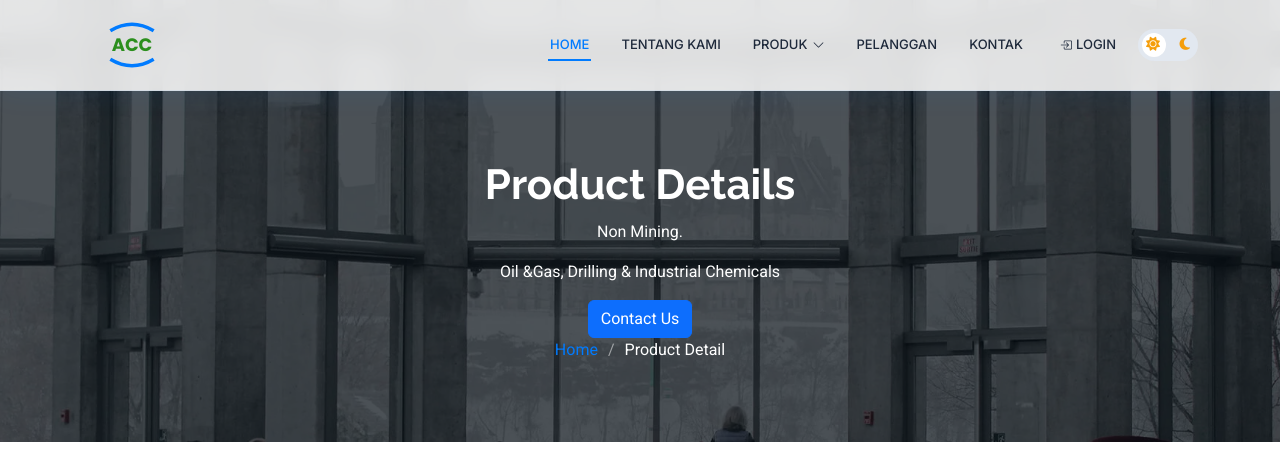
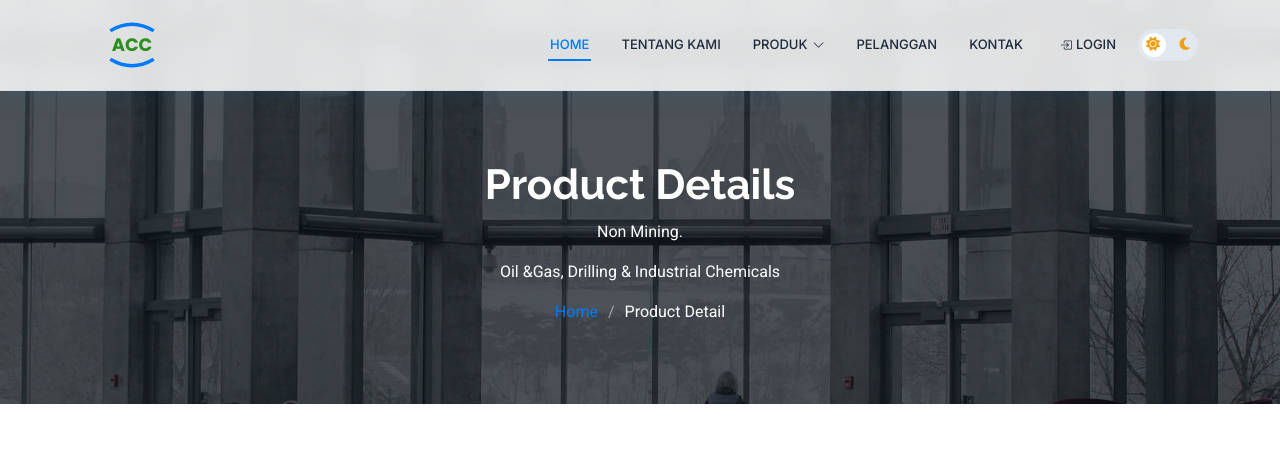
Before and after one commit to Pedot18/adracemi, a PHP site: page /service-details-nonmining.php in a window 1280 px wide. Shown: the top 461 px of the page. Run offline with PHP 8.4, Linux system fonts and the light colour scheme.

Commit message:
pedot coba

```diff
--- a/service-details-nonmining.php
+++ b/service-details-nonmining.php
@@ -8,7 +8,7 @@
         <h1>Product Details</h1>
         <p>Non Mining.</p>
         <p>Oil &Gas, Drilling & Industrial Chemicals</p>
-        <a href="contact.html" class="btn btn-primary">Contact Us</a>
+
         <nav class="breadcrumbs">
           <ol>
             <li><a href="index.html">Home</a></li>
```
